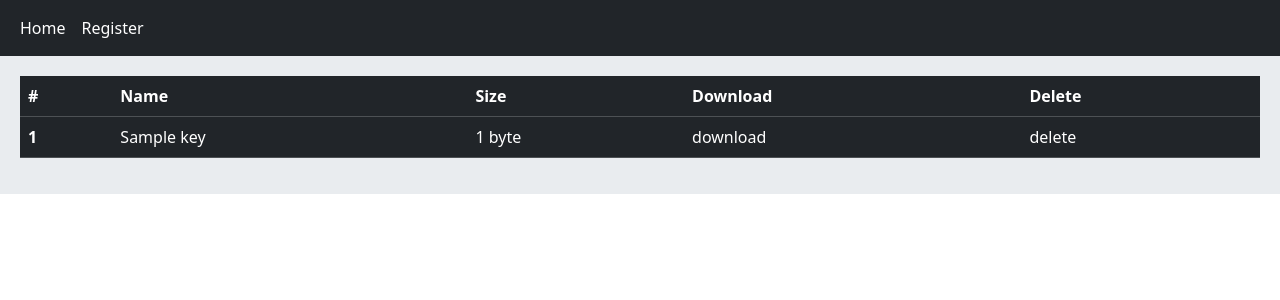
After one commit to mortezamollaie/DjangoOnlineShop, a Django app: template home/templates/home/bucket.html in a window 1280 px wide. The commit adds this page. Shown: the top 300 px of the page. Run offline with Django 5.2, Linux system fonts and the light colour scheme; the template is opened without the code that fills it: most values are stand-ins (such as "Sample title", 1, 10 or a date in 2020).

Commit message:
feat: showing bucket content on bucket page

```diff
--- a/djangoshop/settings.py
+++ b/djangoshop/settings.py
@@ -155,6 +155,7 @@ STORAGES = {
 }
 
 
+AWS_SERVICE_NAME = 's3'
 AWS_ACCESS_KEY_ID = '26cf35a8-fc3d-4a14-a381-f33de6b54d61'
 AWS_SECRET_ACCESS_KEY = '4ece84b04b3afadee78d03b3228bffa7a27ee733eed43a377c7ebb00b91e763f'
 AWS_STORAGE_BUCKET_NAME = 'djangoshop-morteza'
--- /dev/null
+++ b/home/templates/home/bucket.html
@@ -0,0 +1,27 @@
+{% extends 'base.html' %}
+
+{% block content %}
+<table class="table table-dark">
+    <thead>
+        <tr>
+            <th scope="col">#</th>
+            <th scope="col">Name</th>
+            <th scope="col">Size</th>
+            <th scope="col">Download</th>
+            <th scope="col">Delete</th>
+        </tr>
+    </thead>
+    <tbody>
+        {% for obj in objects %}
+            <tr>
+                <th scope="row">{{ forloop.counter }}</th>
+                <td>{{ obj.Key }}</td>
+                <td>{{ obj.Size|filesizeformat }}</td>
+                <td>download</td>
+                <td>delete</td>
+            </tr>
+        {% endfor %}
+    </tbody>
+</table>
+
+{% endblock %}
--- a/home/urls.py
+++ b/home/urls.py
@@ -5,5 +5,6 @@ app_name = 'home'
 
 urlpatterns = [
     path('', views.HomeView.as_view(), name='home'),
+    path('bucket/', views.BucketHome.as_view(), name='bucket'),
     path('<slug:slug>/', views.ProductDetailView.as_view(), name='product_detail')
 ]
--- a/templates/inc/navbar.html
+++ b/templates/inc/navbar.html
@@ -3,6 +3,9 @@
         <div class="navbar-nav">
             <a href="{% url 'home:home' %}" class="nav-link active">Home</a>
             <a href="{% url 'accounts:user_register' %}" class="nav-link active">Register</a>
+            {% if request.user.is_admin %}
+                <a href="{% url 'home:bucket' %}" class="nav-link active">Bucket</a>
+            {% endif %}
         </div>
     </div>
 </nav>
```
Also changed, not shown: bucket.py (+10 -0 lines), home/tasks.py (+7 -0 lines), home/views.py (+11 -0 lines).
